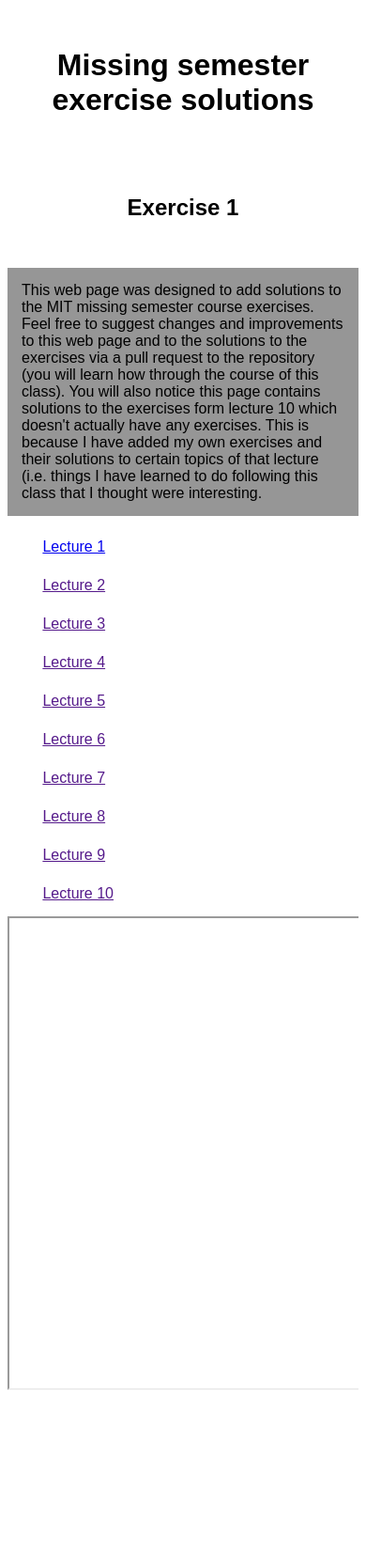
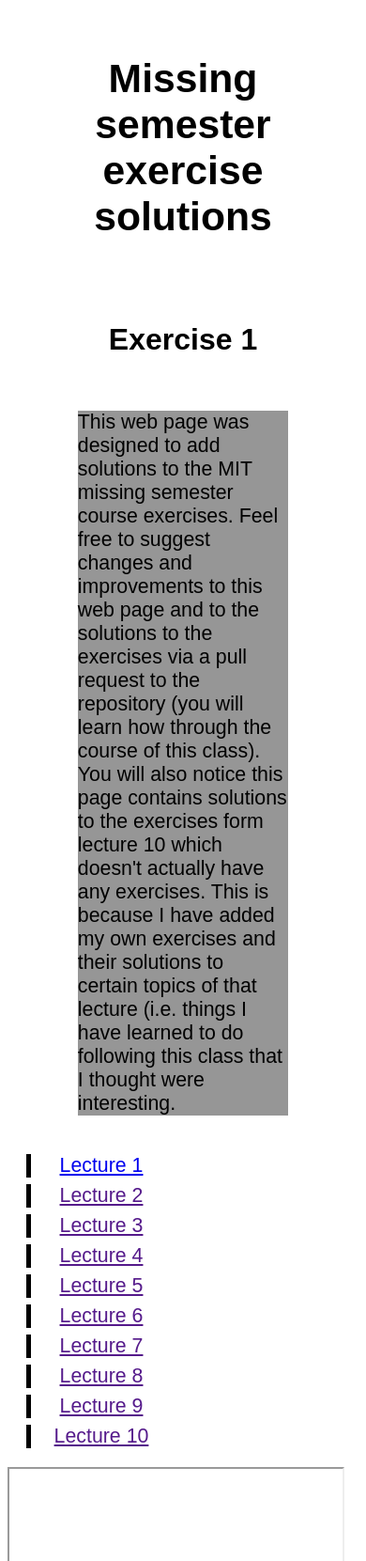
Before and after one commit to simon-bouchard/Missing-Semester-Solutions, a PHP site: page /solutionsv2.htm in a window 390 px wide. Shown: the top 1661 px of the page at 94% size. Before the commit the page ends 1479 px from the top, so only its background shows below. Run offline with PHP 8.4, Linux system fonts and the light colour scheme.

Commit message:
modify css mapping change main title

```diff
--- a/solutionsv2.htm
+++ b/solutionsv2.htm
@@ -3,7 +3,7 @@
 
 <head>
 
-<title>'My first html page'</title>
+<title>Missing semester exercise solutions</title>
 
 <meta charset="UTF-8">
 <meta name="viewport" content="width=device-width, initial-scale=1.0">
@@ -20,6 +20,7 @@
 </div>
 
 <div style="overflow:auto">
+<div class="left">
 <div class='menu'>
 	<a href='lectsol/lecture1.htm' target="iframe">Lecture 1</a>
 	<a href='' target="iframe">Lecture 2</a>
@@ -32,8 +33,11 @@
 	<a href='' target="iframe">Lecture 9</a>
 	<a href='' target="iframe">Lecture 10</a>
 </div>
+</div>
 
+<div class="right">
 <iframe name="iframe" class="iframe" title="Exercise Solutions"></iframe>
+</div>
 
 </div>
 
--- a/style.css
+++ b/style.css
@@ -1,34 +1,53 @@
 body {
 	font-family: arial;
+	font-size: 16pt;
 }
 
 h1 {text-align:center; padding: 30px;}
 h2 {text-align:center; padding: 30px;}
-p {background-color: rgb(150, 150, 150); padding: 15px;}
+p {
+	background-color: rgb(150, 150, 150);
+	width: 60%;
+	margin-left: 20%;
+}
 
 .menu {
-        float: left;
-	margin-left: 10%;
-	width: 10%;
+        float: right;
+	max-width: 150px;
+	margin: 20px;
 }
 
 .menu a {
-	padding: 8px 0px;
 	margin-bottom: 7px;
 	display: block;
-	border-left-style: 5px solid;
+	border-left: 5px solid black;
 }
 
 .iframe {
 	float: left;
-	width: 65%;
-	height: 500px;
+	width: 75%;
+	height: 1000px;
+}
+
+.left {
+	float: left;
+	width: 20%
+}
+
+.right {
+	float: right;
+	width: 80%;
 }
 
 @media only screen and (max-width: 620px) {
-	.menu, .iframe {
+	.left, .right, .menu, .menu a {
 	       width: 100%;
+	       float: none;
        }
+       .menu a {
+		text-align: center;
+	}
+	.iframe { width: 95%; float: none;}
 }
 
 code, samp {background-color: rgba(200, 200, 200, 0.5);}
```
